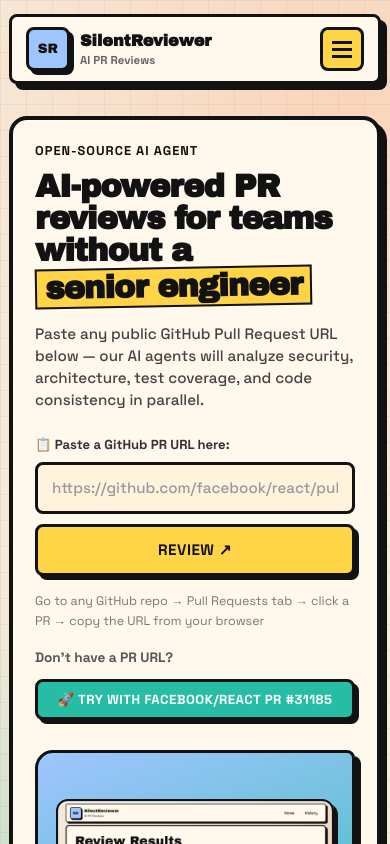
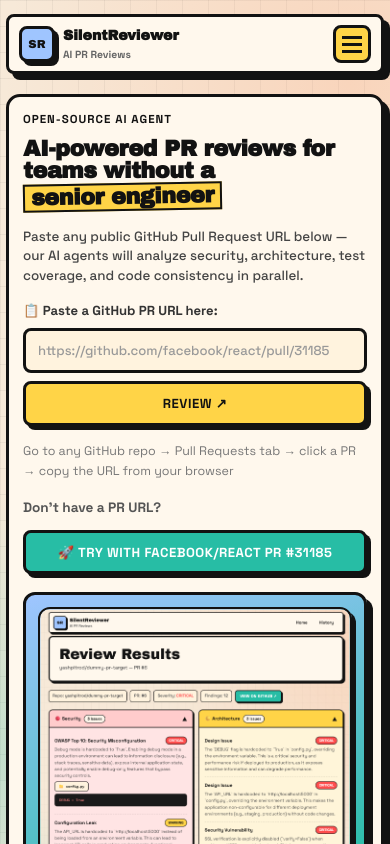
Before and after one commit to yashpitrod/Agentic_AI, a React (Vite) app in the folder frontend/: page / in a window 390 px wide. Shown: the top 844 px of the page. Built offline with nearby package versions, Linux system fonts and the light colour scheme; no server answers.

Commit message:
feat: comprehensive mobile responsive CSS

```diff
--- a/frontend/src/index.css
+++ b/frontend/src/index.css
@@ -951,10 +951,19 @@
 
 /* ── Responsive ────────────────────────────────────── */
 
+/* ---------- Tablet (≤ 900px) ---------- */
 @media (max-width: 900px) {
     .hero {
         grid-template-columns: 1fr;
         min-height: auto;
+    }
+
+    .hero-visual {
+        min-height: 220px;
+    }
+
+    .hero-copy h1 {
+        font-size: clamp(1.8rem, 5vw, 2.8rem);
     }
 
     .category-cards {
@@ -964,15 +973,47 @@
     .history-card {
         grid-template-columns: 1fr;
     }
+
+    .copy-section {
+        flex-direction: column;
+        text-align: center;
+        gap: 12px;
+    }
 }
 
+/* ---------- Phone (≤ 640px) ---------- */
 @media (max-width: 640px) {
+    /* Header */
     .site-header {
         flex-wrap: wrap;
+        padding: 8px 10px;
+        top: 6px;
+        gap: 8px;
+    }
+
+    .brand {
+        min-width: 0;
+        gap: 8px;
+    }
+
+    .brand-mark {
+        width: 36px;
+        height: 36px;
+        font-size: 0.72rem;
+    }
+
+    .brand strong {
+        font-size: 0.88rem;
+    }
+
+    .brand small {
+        font-size: 0.65rem;
     }
 
     .nav-toggle {
         display: block;
+        width: 38px;
+        height: 38px;
     }
 
     .site-nav {
@@ -980,6 +1021,7 @@
         display: none;
         flex-direction: column;
         gap: 6px;
+        margin-top: 4px;
     }
 
     .site-nav.is-open {
@@ -990,31 +1032,299 @@
     .site-nav button {
         border: 2px solid var(--ink);
         background: var(--cream);
+        padding: 12px 14px;
+        text-align: center;
     }
 
+    /* Main content */
+    .site-main {
+        margin: 20px auto 60px;
+    }
+
+    /* Hero */
+    .hero {
+        padding: clamp(16px, 4vw, 24px);
+        border-width: 3px;
+        border-radius: var(--radius-lg);
+    }
+
+    .hero-copy h1 {
+        font-size: clamp(1.5rem, 7vw, 2.2rem);
+        letter-spacing: -0.5px;
+    }
+
+    .hero-line {
+        font-size: 0.9rem;
+        margin-bottom: 16px;
+    }
+
+    .highlight {
+        padding: 1px 6px;
+    }
+
+    /* URL form */
     .url-form {
         flex-direction: column;
+        gap: 8px;
+    }
+
+    .url-input {
+        min-height: 48px;
+        font-size: 0.88rem;
+        padding: 10px 12px;
+    }
+
+    /* Buttons */
+    .btn {
+        width: 100%;
+        min-height: 48px;
+        font-size: 0.88rem;
+        padding: 10px 16px;
+    }
+
+    .btn-small {
+        min-height: 42px;
+        padding: 8px 12px;
+        font-size: 0.78rem;
+    }
+
+    /* Hero visual */
+    .hero-visual {
+        min-height: 180px;
+        padding: 12px;
+        border-radius: 12px;
+    }
+
+    .preview-placeholder {
+        font-size: 0.8rem;
+        padding: 14px;
+    }
+
+    /* Page head */
+    .page-head {
+        padding: clamp(16px, 4vw, 24px);
+        margin-bottom: 18px;
+    }
+
+    .page-head h1 {
+        font-size: clamp(1.4rem, 5vw, 2rem);
+    }
+
+    .page-head p {
+        font-size: 0.88rem;
+    }
+
+    /* Results */
+    .results-header {
+        flex-direction: column;
+        align-items: flex-start;
+        gap: 10px;
+    }
+
+    .results-meta {
+        flex-direction: column;
+        width: 100%;
+        gap: 8px;
+    }
+
+    .results-meta-item {
+        display: block;
+        width: 100%;
+        text-align: center;
+    }
+
+    .results-meta .btn {
+        width: 100%;
+    }
+
+    /* Category cards */
+    .category-header {
+        padding: 12px 14px;
+        font-size: 0.88rem;
+    }
+
+    .category-body.is-open {
+        padding: 12px 14px;
+    }
+
+    .finding-title {
+        flex-direction: column;
+        align-items: flex-start;
+        gap: 6px;
+    }
+
+    .finding-details {
+        font-size: 0.84rem;
+    }
+
+    .finding-file {
+        font-size: 0.72rem;
+        word-break: break-all;
+    }
+
+    .finding-code {
+        font-size: 0.72rem;
+        padding: 8px 10px;
+    }
+
+    .severity-badge {
+        font-size: 0.68rem;
+        padding: 2px 8px;
+    }
+
+    /* Copy section */
+    .copy-section {
+        flex-direction: column;
+        text-align: center;
+        padding: 16px;
+        gap: 12px;
+    }
+
+    .copy-section p {
+        font-size: 0.84rem;
+    }
+
+    /* Loading */
+    .loading-container {
+        margin: 30px auto;
+        padding: clamp(16px, 4vw, 28px);
+    }
+
+    .loading-title {
+        font-size: 1.3rem;
+    }
+
+    .loading-subtitle {
+        font-size: 0.84rem;
+        word-break: break-word;
+    }
+
+    .loading-step {
+        padding: 12px 12px;
+        font-size: 0.84rem;
+        gap: 10px;
+    }
+
+    .step-icon {
+        width: 24px;
+        height: 24px;
+        font-size: 0.72rem;
+    }
+
+    /* History */
+    .history-card {
+        padding: 14px 16px;
+        gap: 10px;
+    }
+
+    .history-info h3 {
+        font-size: 0.92rem;
+        word-break: break-word;
+    }
+
+    .history-info p {
+        font-size: 0.78rem;
+    }
+
+    .history-badge {
+        flex-direction: row;
+        align-items: center;
+        gap: 8px;
+    }
+
+    .history-severity {
+        font-size: 0.72rem;
+        padding: 4px 10px;
+    }
+
+    .history-time {
+        font-size: 0.7rem;
+    }
+
+    .empty-state {
+        padding: 40px 16px;
+    }
+
+    .empty-state h2 {
+        font-size: 1.15rem;
+    }
+
+    .empty-state p {
+        font-size: 0.88rem;
+    }
+
+    /* Footer */
+    .site-footer {
+        margin: -30px auto 24px;
+        padding: 12px 14px;
+        font-size: 0.78rem;
+    }
+
+    /* Toast */
+    .toast {
+        width: min(360px, calc(100% - 20px));
+        font-size: 0.88rem;
+        padding: 12px 14px;
+        bottom: 16px;
+    }
+}
+
+/* ---------- Small Phone (≤ 420px) ---------- */
+@media (max-width: 420px) {
+    .site-main,
+    .site-header,
+    .site-footer {
+        width: calc(100% - 12px);
+    }
+
+    .hero {
+        padding: 14px;
+        gap: 18px;
+    }
+
+    .hero-copy h1 {
+        font-size: 1.4rem;
+    }
+
+    .hero-line {
+        font-size: 0.84rem;
+    }
+
+    .eyebrow {
+        font-size: 0.72rem;
+    }
+
+    .url-input {
+        min-height: 44px;
+        font-size: 0.82rem;
     }
 
     .btn {
-        width: 100%;
+        min-height: 44px;
+        font-size: 0.82rem;
     }
 
-    .results-header {
-        flex-direction: column;
-        align-items: flex-start;
+    .page-head h1 {
+        font-size: 1.3rem;
     }
 
-    .copy-section {
-        flex-direction: column;
-        text-align: center;
+    .category-header {
+        padding: 10px 12px;
+        font-size: 0.82rem;
     }
-}
 
-@media (max-width: 520px) {
-    .site-main,
-    .site-header {
-        width: min(100% - 18px, var(--max-width));
+    .category-count {
+        font-size: 0.7rem;
+        padding: 3px 8px;
+    }
+
+    .loading-title {
+        font-size: 1.15rem;
+    }
+
+    .loading-step {
+        padding: 10px;
+        font-size: 0.78rem;
     }
 
     .shape {
```
